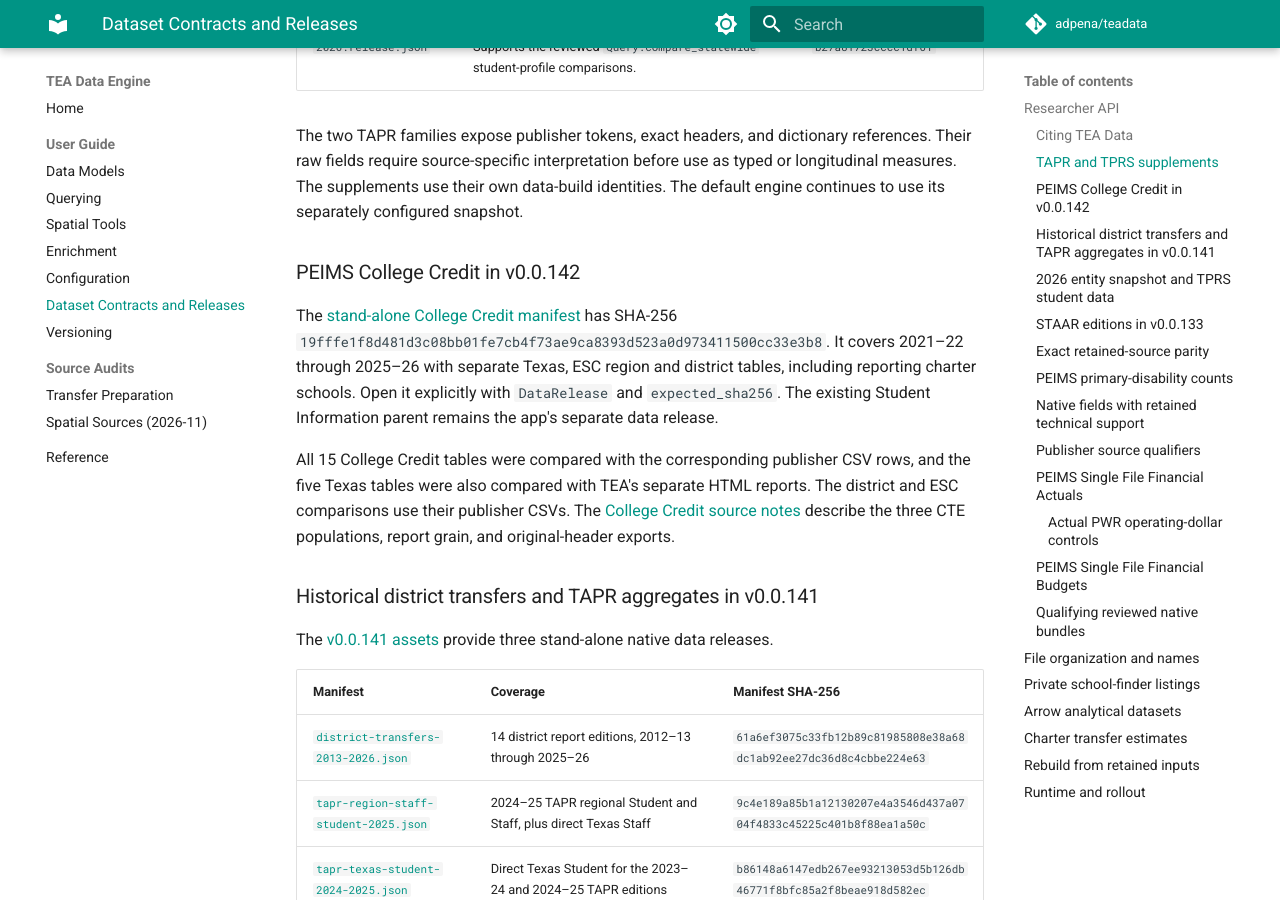
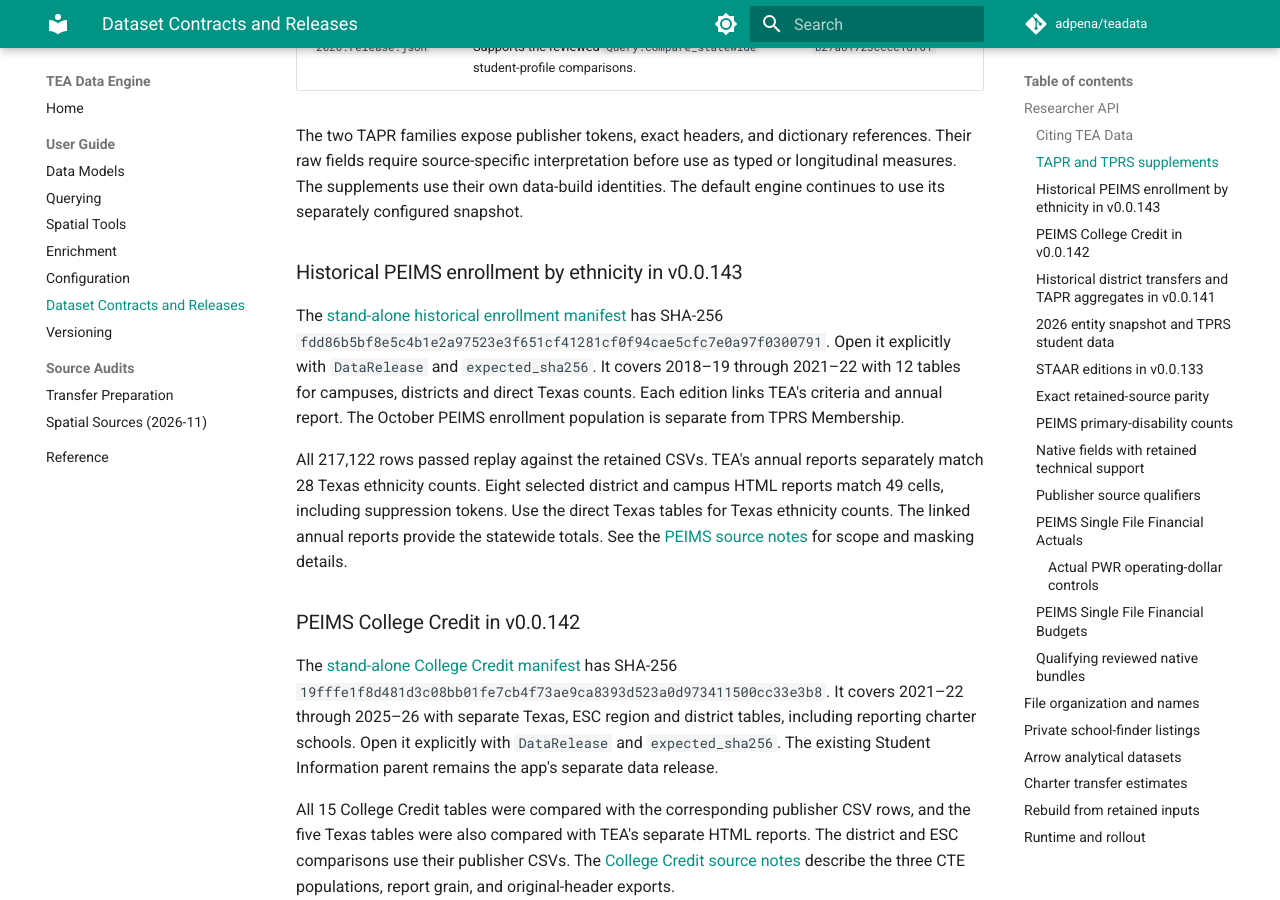
Before and after one commit to adpena/teadata, an MkDocs documentation site: the page built from docs/data-releases.md, in a window 1280 px wide and 900 px high, scrolled down 2407 px. Built offline with MkDocs 1.6.1 and Material for MkDocs 9.7.7, drawn with Linux system fonts in a browser that asks for light colours; comment, search, counter and statistics services are not loaded.

Commit message:
Release historical PEIMS enrollment by ethnicity

```diff
--- a/docs/data-releases.md
+++ b/docs/data-releases.md
@@ -76,6 +76,22 @@ references. Their raw fields require source-specific interpretation before use
 as typed or longitudinal measures. The supplements use their own data-build
 identities. The default engine continues to use its separately configured
 snapshot.
+
+### Historical PEIMS enrollment by ethnicity in v0.0.143
+
+The [stand-alone historical enrollment manifest](https://github.com/adpena/teadata/releases/download/v0.0.143/peims-enrollment-2019-2022.json)
+has SHA-256 `fdd86b5bf8e5c4b1e2a97523e3f651cf41281cf0f94cae5cfc7e0a97f0300791`.
+Open it explicitly with `DataRelease` and `expected_sha256`. It covers
+2018–19 through 2021–22 with 12 tables for campuses, districts and direct
+Texas counts. Each edition links TEA's criteria and annual report. The
+October PEIMS enrollment population is separate from TPRS Membership.
+
+All 217,122 rows passed replay against the retained CSVs. TEA's annual
+reports separately match 28 Texas ethnicity counts. Eight selected district
+and campus HTML reports match 49 cells, including suppression tokens. Use
+the direct Texas tables for Texas ethnicity counts. The linked annual
+reports provide the statewide totals. See the
+[PEIMS source notes](peims-sources.md) for scope and masking details.
 
 ### PEIMS College Credit in v0.0.142
 
--- a/pyproject.toml
+++ b/pyproject.toml
@@ -4,7 +4,7 @@ build-backend = "setuptools.build_meta"
 
 [project]
 name = "teadata"
-version = "0.0.142"
+version = "0.0.143"
 description = "Pythonic data engine for Texas education datasets"
 authors = [{name="Alejandro Peña", email="adpena@gmail.com"}]
 readme = "README.md"
```
Also changed, not shown: 1 other file.
